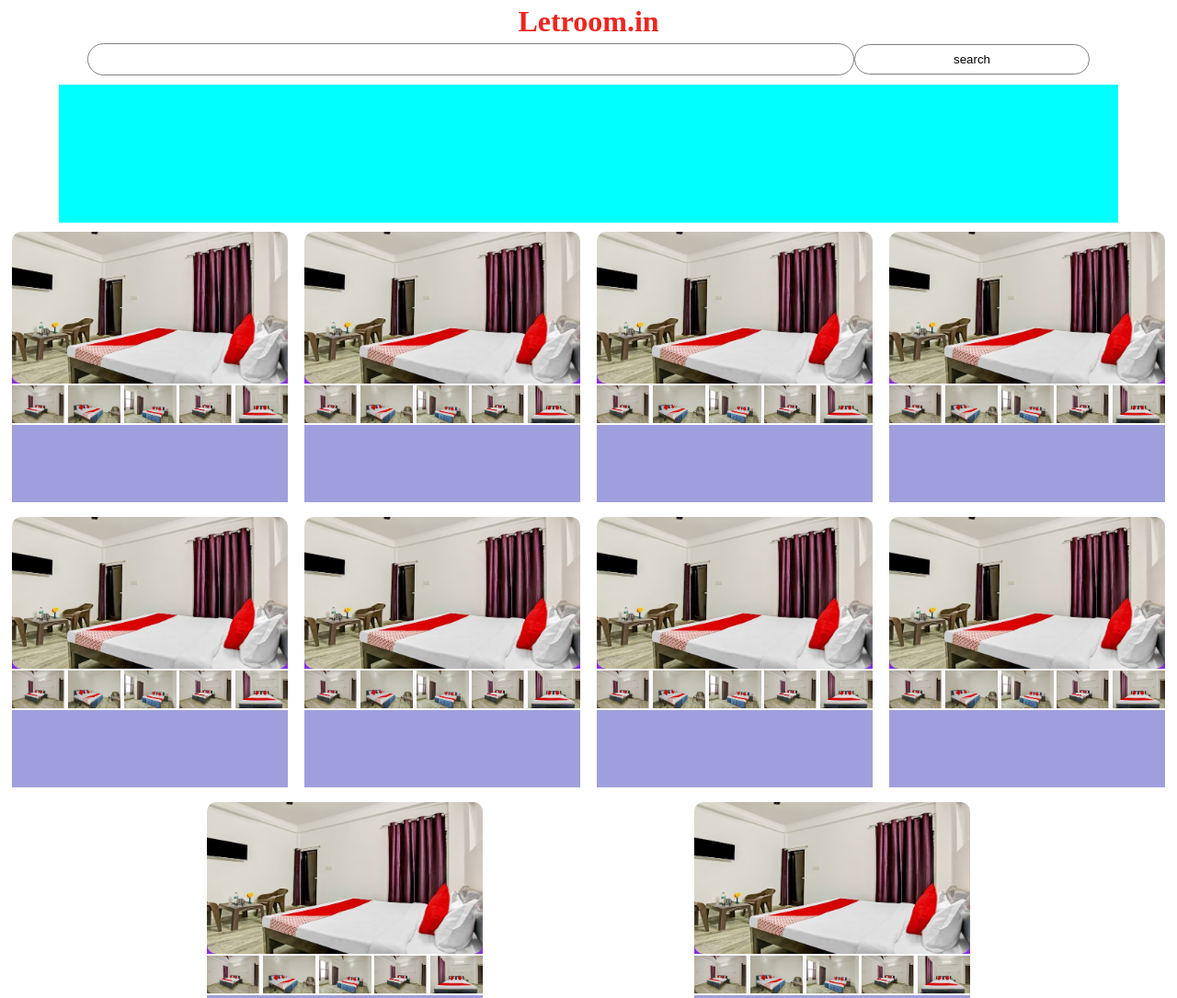
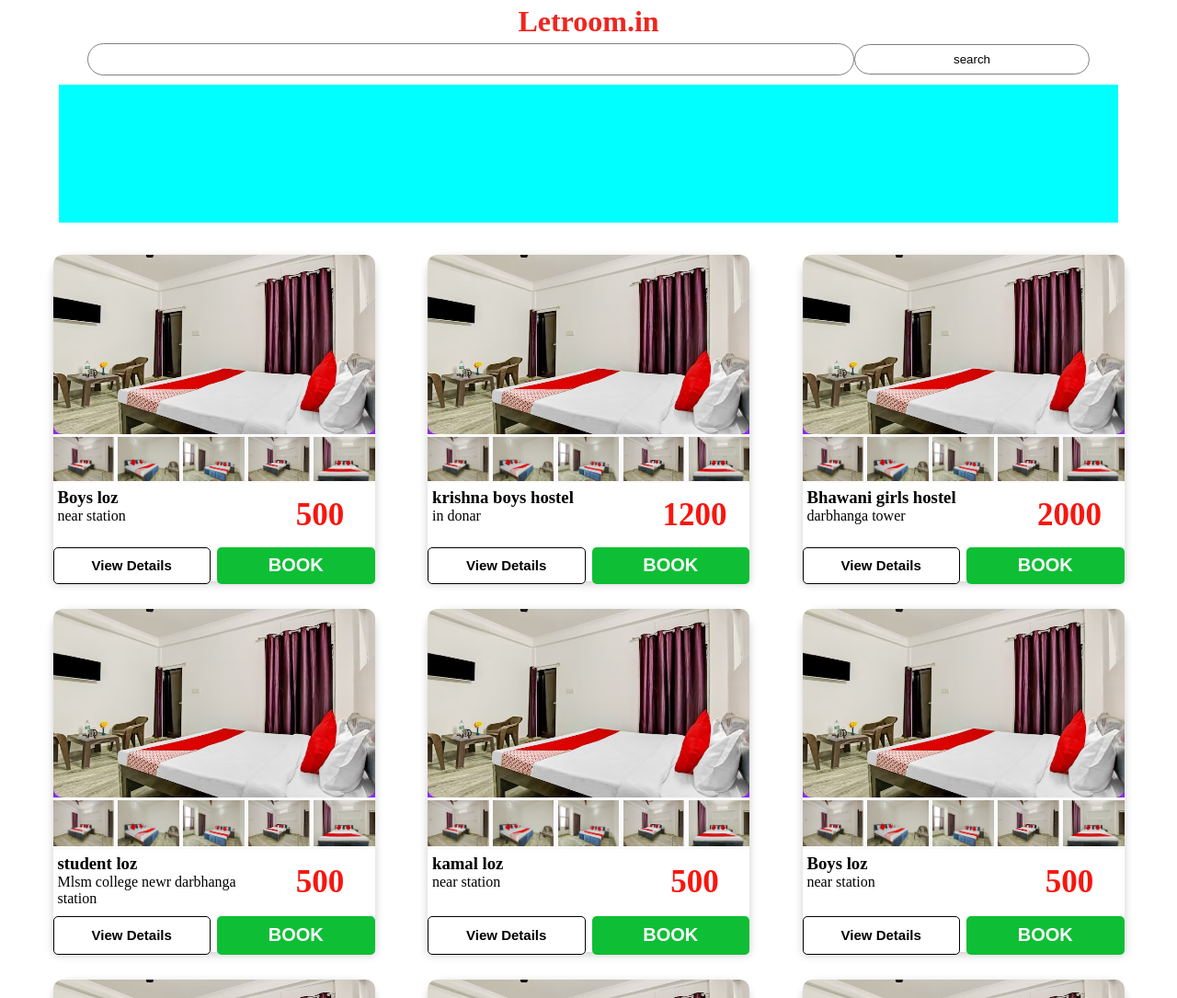
Before and after one commit to gitkrishnaa/letme_0.1, a plain HTML site: page index.html in a window 1280 px wide. Shown: the top 1085 px of the page at 92% size. Drawn offline with Linux system fonts and the light colour scheme.

Commit message:
3 files modified

```diff
--- a/data.json
+++ b/data.json
@@ -24,7 +24,7 @@
   "images_link":[],
   "location":"in donar",
   "description":"we are serving customer from 5 year with very good relation and enviroment is good",
-  "price":500,
+  "price":1200,
   "facility":[
   {"wifi":"none"},
   {"mess":"yes in subscription"},
@@ -36,7 +36,7 @@
   "images_link":[],
   "location":"darbhanga tower",
   "description":"we are serving customer from 5 year with very good relation and enviroment is good",
-  "price":500,
+  "price":2000,
   "facility":[
   {"wifi":"none"},
   {"mess":"yes in subscription"},
--- a/script.js
+++ b/script.js
@@ -45,7 +45,7 @@ let div3_img=document.createElement("IMG");
 div3.appendChild(div3_img);
 div3_img.setAttribute("src",`https://raw.githubusercontent.com/gitkrishnaa/letme_0.1/main/hotel_img/${images_link[j]}`)
 
-div3_img.addEventListener("click",()=>{
+div3_img.addEventListener("mouseover",()=>{
 
 img1.setAttribute("src",div3_img.src)
 
@@ -53,9 +53,47 @@ img1.setAttribute("src",div3_img.src)
 }
 
 
-// title
+// title and book and details button
 let div4=document.createElement("div");
 div1.appendChild(div4);
+
+const div4_title_div=document.createElement('div');
+div4.appendChild(div4_title_div);
+const div4_title_div_detail=document.createElement("div");
+
+const div4_title1=document.createElement("h3");
+div4_title_div_detail.appendChild(div4_title1);
+div4_title1.innerText=json[i].title;
+
+const div4_title2=document.createElement("p");
+div4_title_div_detail.appendChild(div4_title2);
+div4_title2.innerText=json[i].location;
+
+
+const div4_title_div_price=document.createElement("div");
+div4_title_div_price.innerText=json[i].price
+
+
+div4_title_div.appendChild(div4_title_div_detail);
+div4_title_div.appendChild(div4_title_div_price);
+
+
+
+const div4_button_div=document.createElement('div');
+div4.appendChild(div4_button_div);
+
+const div4_button_div_detail=document.createElement("button");
+div4_button_div_detail.innerText="View Details";
+
+
+
+const div4_button_div_book=document.createElement("button");
+div4_button_div_book.innerText="BOOK"
+
+div4_button_div.appendChild(div4_button_div_detail);
+div4_button_div.appendChild(div4_button_div_book);
+
+
 
 
 
--- a/styles.css
+++ b/styles.css
@@ -60,13 +60,15 @@ width: 100%;
 
   }
 #main>div{
-  width: 90%;
-  margin: 5px;
-max-width: 300px;
-min-height: 300px;
+  width: 100%;
+  margin-top:30px;
+max-width: 350px;
+min-height: 350px;
 background-color:white;
-/* border-radius: 20px; */
+border-radius: 20px 20px 0px 0px;
 /* border: 2px solid blue; */
+
+box-shadow: 0 3px 10px rgb(0 0 0 / 0.2);
 
 }
 #main>div>:nth-child(1){
@@ -82,6 +84,7 @@ background-color:white;
   display: flex;
   justify-content: space-between;
   align-items: center;
+
 }
 #main>div>:nth-child(1)>img{
 
@@ -97,8 +100,74 @@ background-color:white;
 
   background-color: white;
 } */
+
+
+/* css in created title  */
+
 #main>div>:nth-child(3){
   width: 100%;
   height: 28%;
-  background-color: rgb(160, 159, 221);
+  /* background-color: rgb(9, 169, 223); */
 }
+#main>div>:nth-child(3)>:nth-child(1){
+
+  width: 100%;
+  height:70%;
+  /* background-color: rgb(238, 70, 230); */
+  display: flex;
+}
+#main>div>:nth-child(3)>:nth-child(1)>:nth-child(1){
+  padding: 5px;
+   width: 65%;
+  /* height:50%; */
+  /* background-color: rgb(70, 238, 238); */
+}
+#main>div>:nth-child(3)>:nth-child(1)>:nth-child(1)>:nth-child(1){
+ /* font-size: 25px; */
+  /* height:50%; */
+  /* background-color: rgb(254, 255, 255); */
+}
+#main>div>:nth-child(3)>:nth-child(1)>:nth-child(2){
+  font-size: 35px;
+  font-weight: bold;
+  color: #f7160f;
+  display: flex;
+  justify-content: center;
+  align-items: center;
+  width: 35%;
+ /* height:50%; */
+ /* background-color: rgb(226, 241, 16); */
+}
+
+
+
+/* button */
+#main>div>:nth-child(3)>:nth-child(2){
+
+  width: 100%;
+  height:40%;
+  /* background-color: rgb(26, 194, 236); */
+  display: flex;
+  justify-content: space-between;
+  align-items: center;
+}
+#main>div>:nth-child(3)>:nth-child(2)>:nth-child(1){
+  border-radius: 5px;
+font-size: 15px;
+font-weight: bold;
+color: black;
+  width: 49%;
+  height:100%;
+  background-color: white;
+  border: 1px solid black;
+}
+#main>div>:nth-child(3)>:nth-child(2)>:nth-child(2){
+  border-radius: 5px;
+  width: 49%;
+  height:100%;
+  font-size: 20px;
+font-weight: bold;
+color: white;
+  border: none;
+  background-color: rgba(6, 189, 46, 0.966);
+}
```
